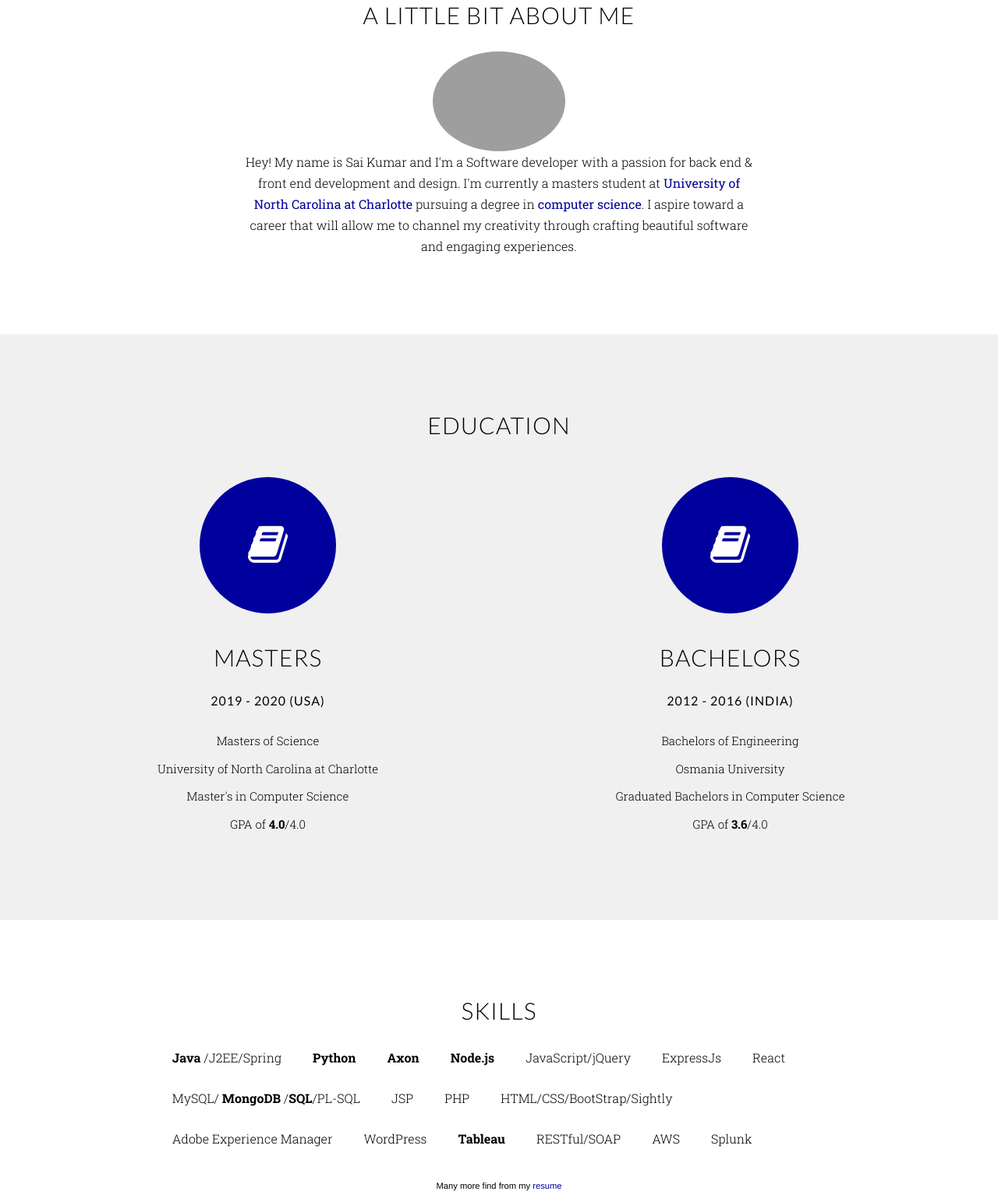
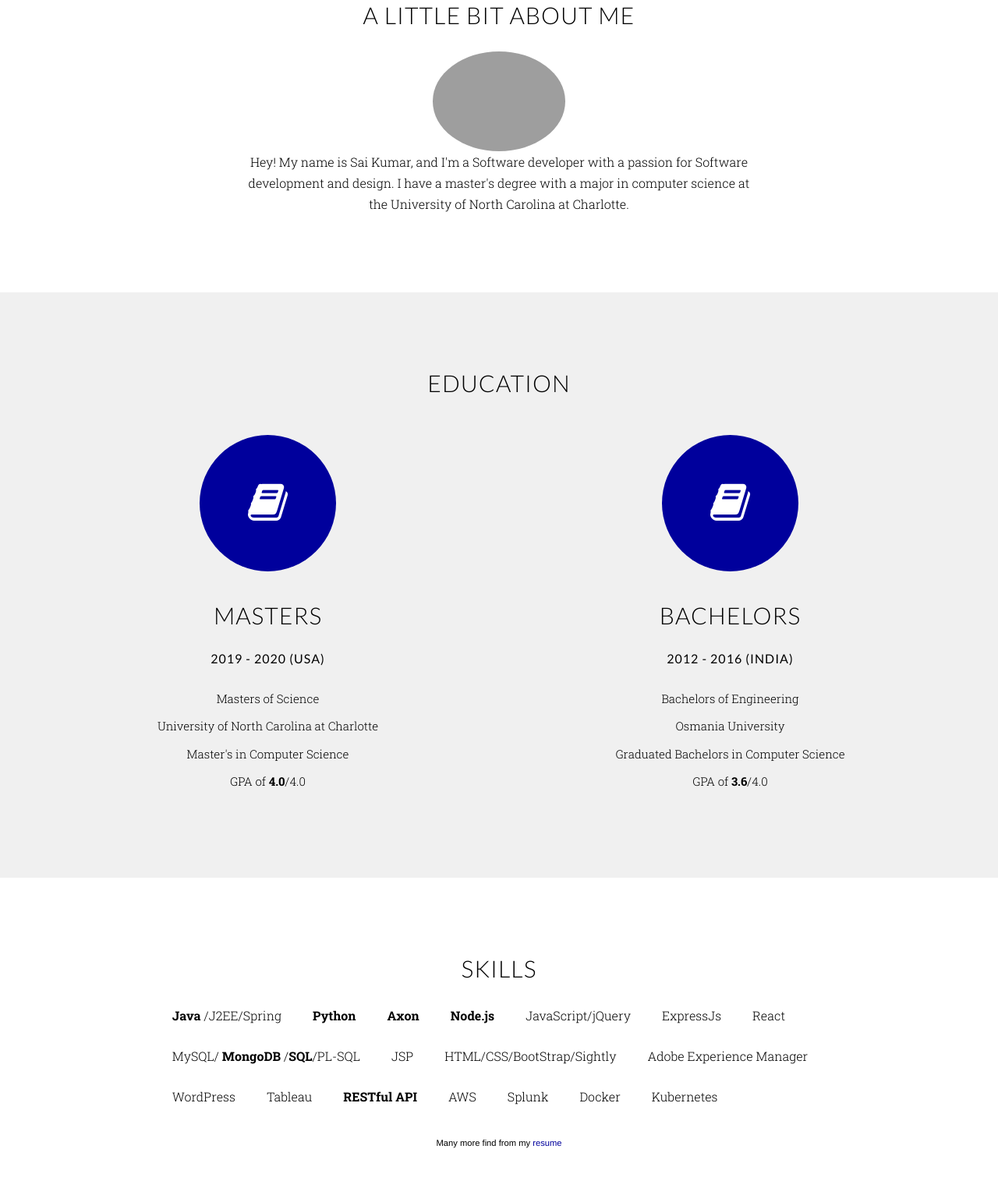
Before and after one commit to thalladasaikumar/portfolio, a plain HTML site: page index.html in a window 1280 px wide. Shown: the part 837-2370 px from the top of the page at 78% size. Drawn offline with nearby package versions, Linux system fonts and the light colour scheme; grey boxes are pictures that could not be loaded.

Commit message:
updates to skills

```diff
--- a/index.html
+++ b/index.html
@@ -68,8 +68,7 @@
                             <h2>A Little Bit About Me</h2>
                             <img src="img/headshot.jpg" id="prof-pic" />
                             <p>
-                                Hey! My name is Sai Kumar and I'm a Software developer with a passion for back end &amp; front end development and design. I'm currently a masters student at
-                                <a href="http://uncc.edu/" target="_blank">University of North Carolina at Charlotte</a> pursuing a degree in <a href="https://cci.uncc.edu/academics/computer-science/masters-programs" target="_blank">computer science</a>. I aspire toward a career that will allow me to channel my creativity through crafting beautiful software and engaging experiences.
+                                Hey! My name is Sai Kumar, and I'm a Software developer with a passion for Software development and design. I have a master's degree with a major in computer science at the University of North Carolina at Charlotte.
                                 <br>
                             </p>
                         </div>
@@ -125,14 +124,15 @@
                         <li><p>React</p></li>
                         <li><p>MySQL/ <strong>MongoDB</strong> /<strong>SQL</strong>/PL-SQL</p></li>
                         <li><p>JSP</p></li>
-                        <li><p>PHP</p></li>
                         <li><p>HTML/CSS/BootStrap/Sightly</p></li>
                         <li><p>Adobe Experience Manager</p></li>
                         <li><p>WordPress</p></li>
-                        <li><p> <strong> Tableau</strong></p></li>
-                        <li><p>RESTful/SOAP</p></li>
+                        <li><p>Tableau</p></li>
+                        <li><p><strong>RESTful API</strong></p></li>
                         <li><p>AWS</p></li>
                         <li><p>Splunk</p></li>
+                        <li><p>Docker</p></li>
+                        <li><p>Kubernetes</p></li>
                     </ul>
                     <small>Many more find from my <a href="https://github.com/thalladasaikumar/portfolio/blob/master/SaiKumarThallada.pdf">resume</a> </small>
                 </div>
```
